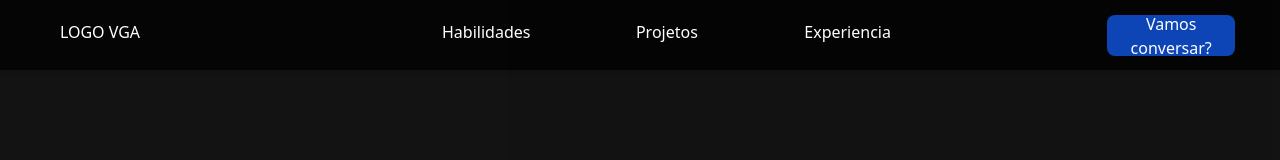
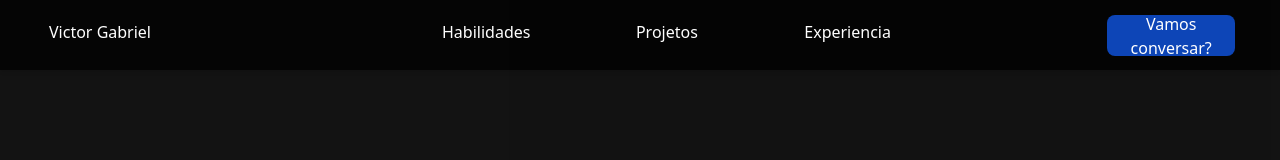
Before and after one commit to victorsota/portfolio, a React (Vite) app: page / in a window 1280 px wide. Shown: the top 160 px of the page. Built offline with nearby package versions, Linux system fonts and the light colour scheme.

Commit message:
feat: Imagem de aba

```diff
--- a/index.html
+++ b/index.html
@@ -2,7 +2,6 @@
 <html lang="en">
   <head>
     <meta charset="UTF-8" />
-    <link rel="icon" type="image/svg+xml" href="/vite.svg" />
     <meta name="viewport" content="width=device-width, initial-scale=1.0" />
     <title>Victor Gabriel</title>
   </head>
--- a/src/components/Navbar.jsx
+++ b/src/components/Navbar.jsx
@@ -7,7 +7,7 @@
         <div className="icons">
           <li class="logo">
             <Link to="about" smooth={true} duration={500}>
-              LOGO VGA
+              Victor Gabriel
             </Link>
           </li>
           <div className="navegacao">
```
